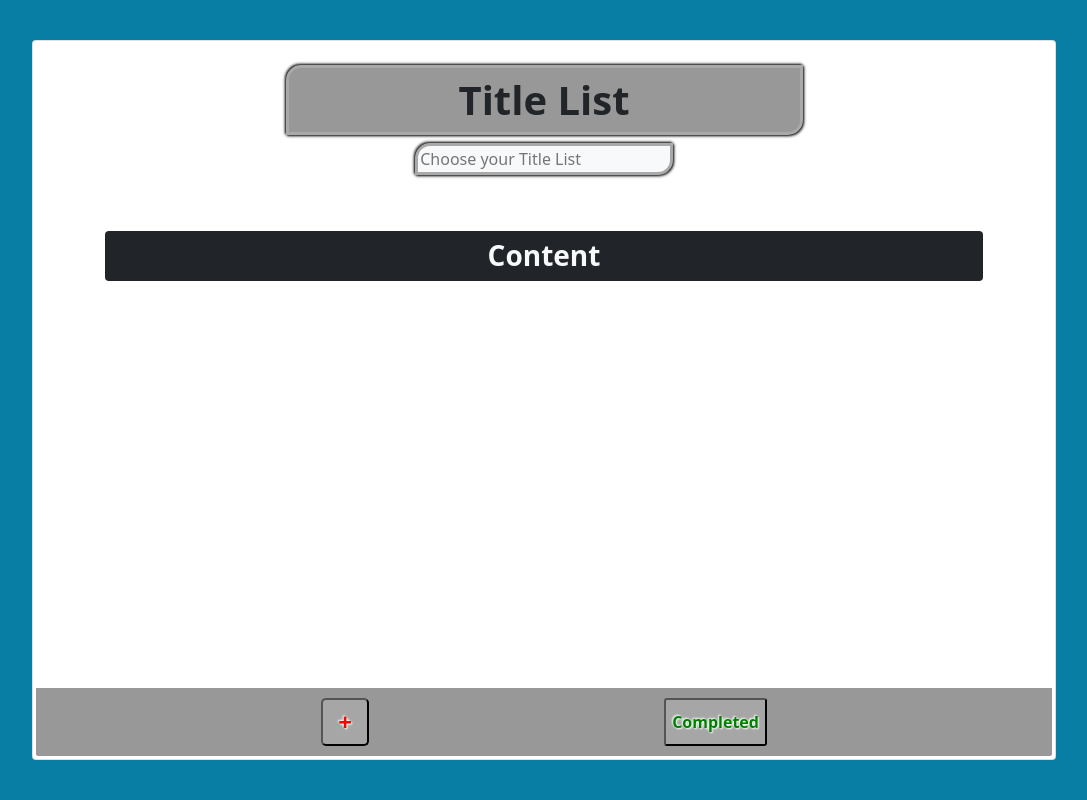
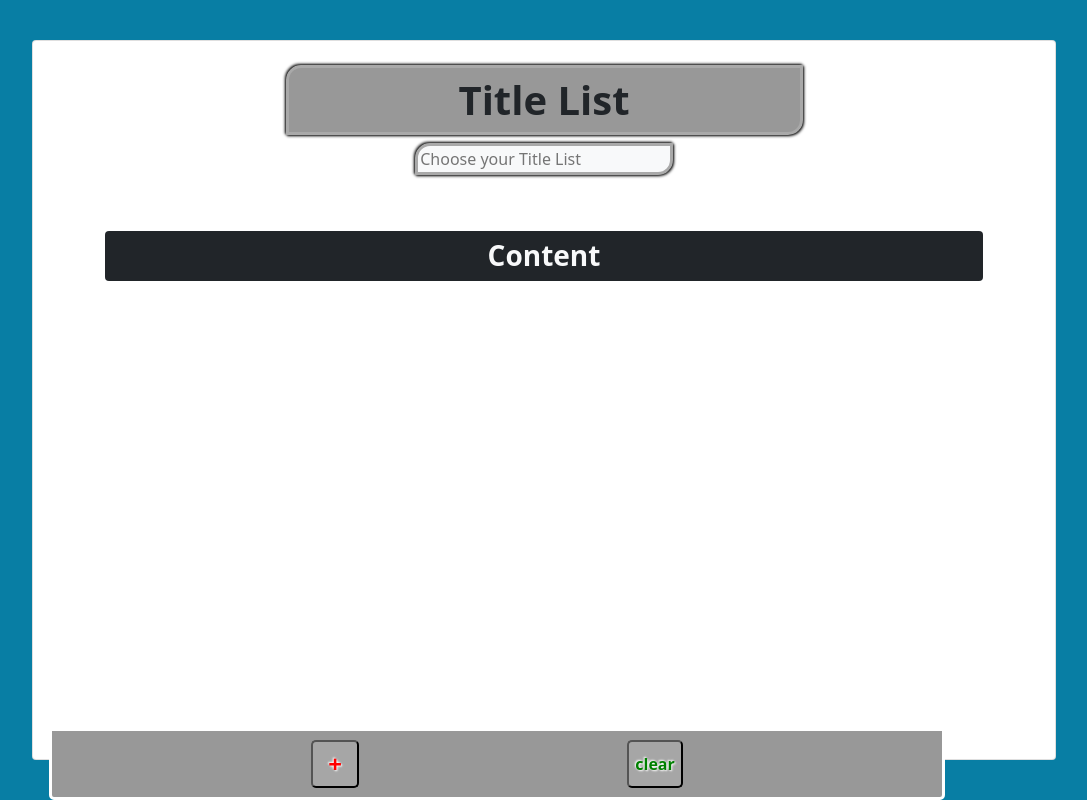
Before and after one commit to bsao17/ToDo-react-redux, a React (Create React App) app: page / in a window 1280 px wide. Shown: the whole page, without its empty margins (96-1183 px from the left). Built offline with nearby package versions, Linux system fonts and the light colour scheme.

Commit message:
update isDone field design

```diff
--- a/src/App.js
+++ b/src/App.js
@@ -20,7 +20,8 @@ function App() {
 
 
     return (
-        <div className="App card card-body">
+        <>
+            <div id={"container"} className = "App card card-body overflow-scroll position-relative">
                 <h1 className={
                     "fw-bold text-center p-2" +
                     "  w-50 mx-auto mt-2 text-dark"
@@ -33,6 +34,7 @@ function App() {
 
                     <AddItem toggleDisplayForm={dispatch(showingForm)} inputRef={inputFocus}/>
             </div>
+        </>
     );
 }
 
--- a/src/components/actionBar/addItem/AddItem.js
+++ b/src/components/actionBar/addItem/AddItem.js
@@ -18,7 +18,7 @@ function AddItem() {
                     dispatch(showingForm(true))
                 }}> +
                 </button>
-                <button className={styleActionToDo.completed}>Completed</button>
+                <button className={styleActionToDo.completed}>clear</button>
             </section>
         </div>
     )
--- a/src/components/actionBar/addItem/addItem.module.scss
+++ b/src/components/actionBar/addItem/addItem.module.scss
@@ -2,7 +2,7 @@
   margin: 1%;
   width: auto;
   height: 3rem;
-  border-radius: 3px;
+  border-radius: 5px;
   background: #a6a6a6;
   color: green;
   text-shadow: 1px 1px 2px white, -1px -1px 2px white;
@@ -10,16 +10,17 @@
 }
 
 .container {
-  width: 100%;
-  position: absolute;
+  width: 70%;
+  margin: auto;
   bottom: 0;
-  left: 0;
   background: #989898;
   border: solid white 3px;
   border-radius: 0 0 5px 5px;
   display: flex;
   justify-content: space-evenly;
   align-items: center;
+  position: fixed;
+
 }
 
 .more {
--- a/src/components/showingList/ShowingList.js
+++ b/src/components/showingList/ShowingList.js
@@ -10,7 +10,7 @@ function ShowingList() {
     const dispatch = useDispatch()
 
     return (
-        <div className={"m-5 p-2 overflow-scroll"} id={"container"}>
+        <div className={"m-5 p-2"} id={"container"}>
             <h3
                 className={"text-light fw-bold bg-dark d-flex flex-row justify-content-center mb-2 p-2 rounded align-items-center"}>
                 <div className={"mx-5"}>Content</div>
@@ -21,7 +21,7 @@ function ShowingList() {
                     (<div key={td.id} className={"bg-light"} >
                         <div className={"d-flex justify-content-between align-items-center "}>
                             <div className={"h5 fw-bold mx-5 text-danger"}>Is done</div>
-                            <h5 key={td.item} className={"text-muted"}>{td.task}</h5>
+                            <h5 key={td.item} className={"text-muted text-decoration-line-through"}>{td.task}</h5>
                             <input className={styles.remove} type="submit" value={"X"} onClick={() => {
                                 dispatch(isDoneItem(td.id))
                             }}/>
```
Lines whose indentation alone changed are shown as unchanged.
